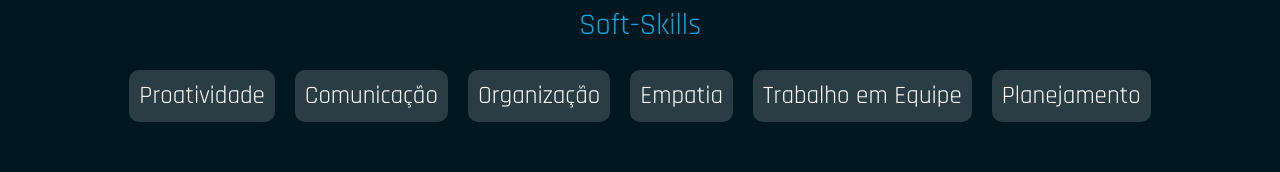
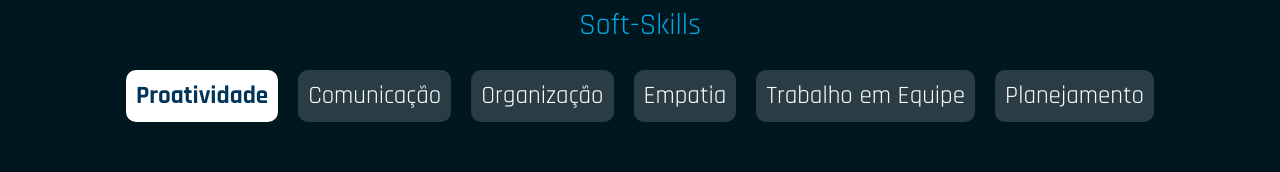
Before and after one commit to elielsondev/portfolio_elielsondev, a React (Vite) app: page / in a window 1280 px wide. In both pictures the pointer is over the element "Proatividade". Shown: the part 1302-1474 px from the top of the page. Built offline with nearby package versions, Linux system fonts and the light colour scheme.

Commit message:
style - change the weight of the text with the hover effect

```diff
--- a/src/App.css
+++ b/src/App.css
@@ -217,6 +217,7 @@ hr {
 .skillsCardSoft:hover {
   background-color: #ffffff;
   color: #003459;
+  font-weight: 900;
   position:relative;
   z-index: 10000;
   transition: 0.5s all ease-in;
@@ -235,6 +236,11 @@ hr {
   width: 100px;
   margin: 10px;
   padding: 10px;
+}
+
+.skillsCardHardSpan:hover {
+  font-weight: 900;
+  transition: 1s all ease-in;
 }
 
 .skillsCardHard:hover {
```
